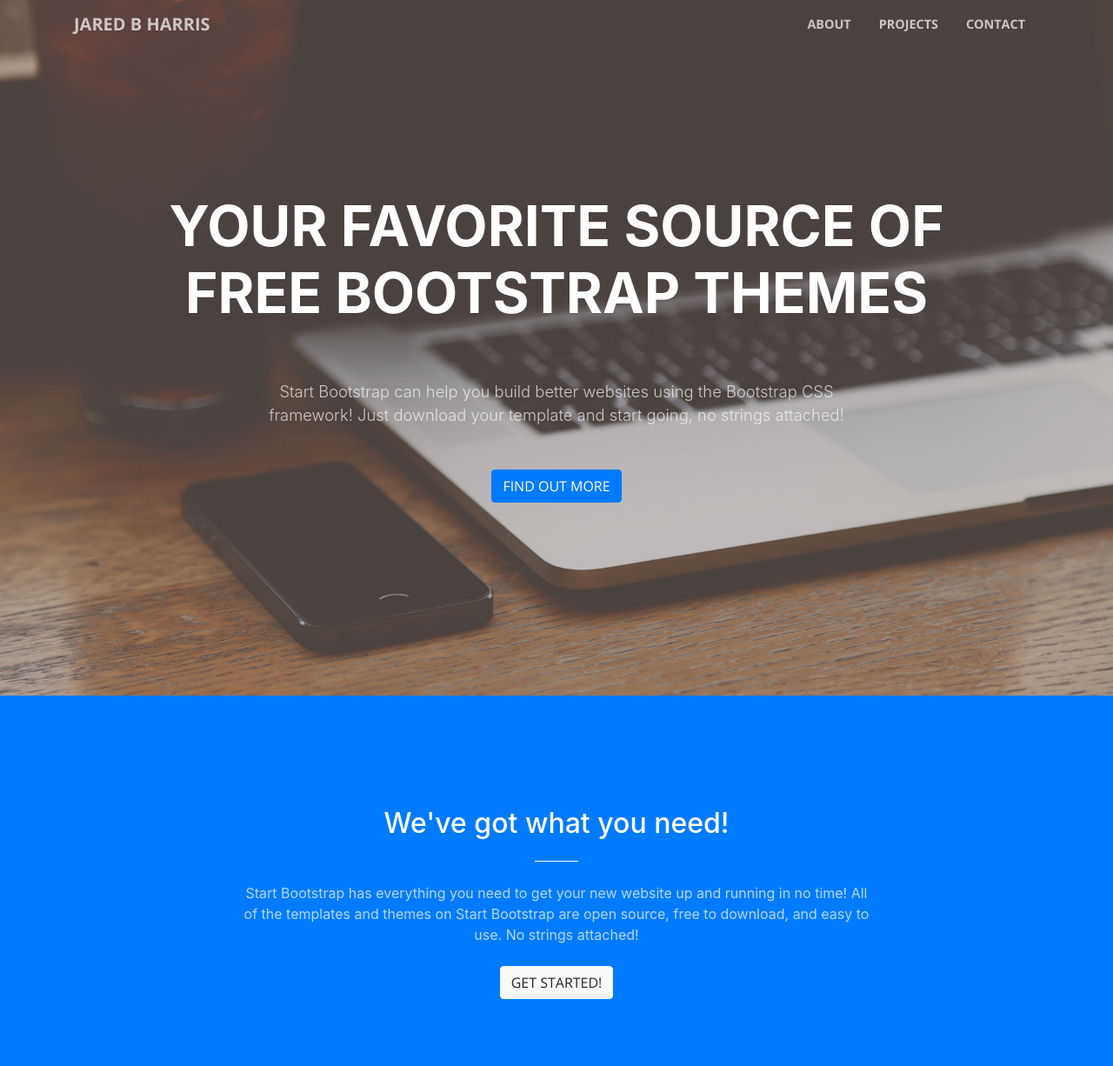
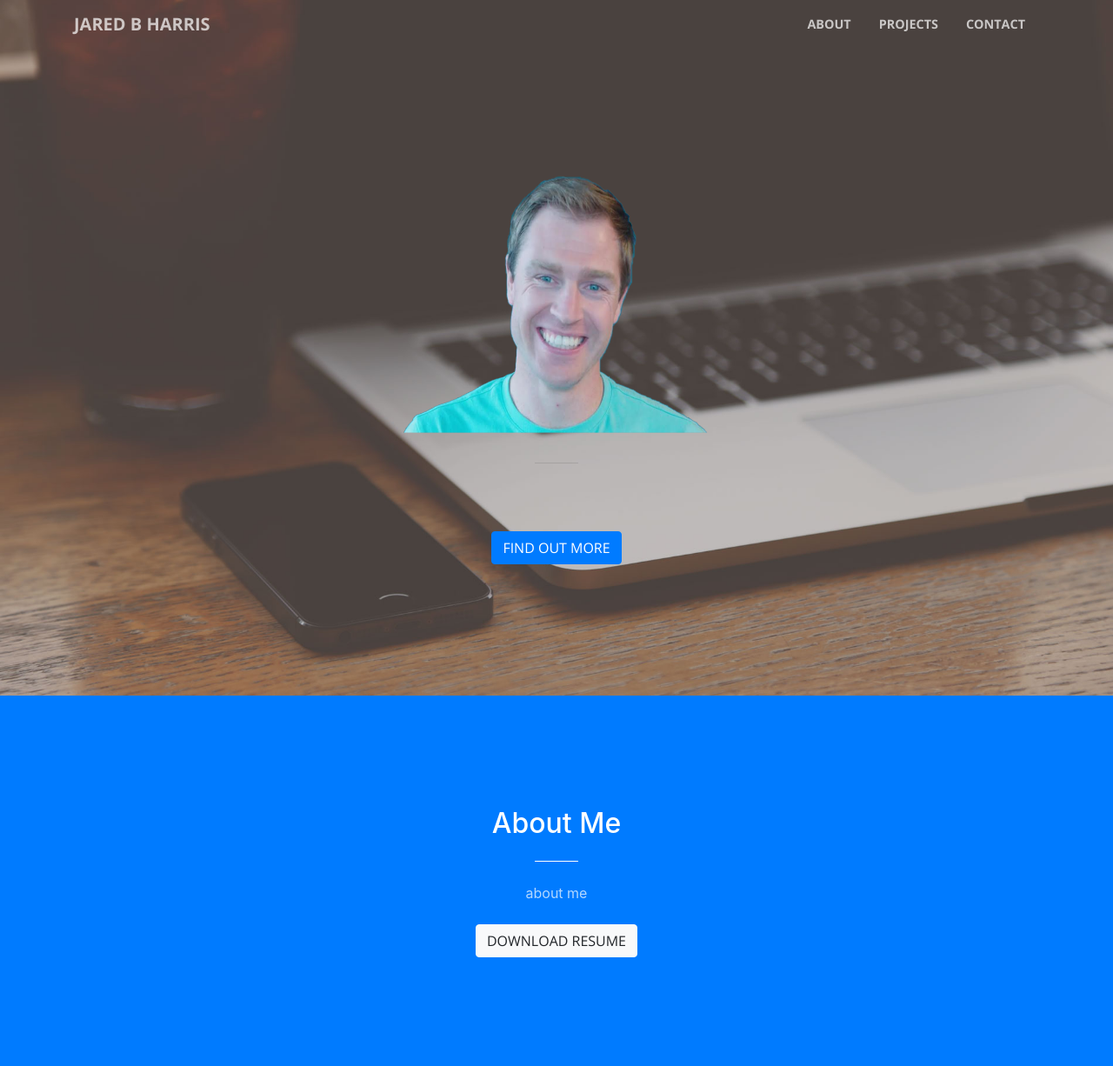
Before and after one commit to aexes3/profile2, a website with bundled scripts: page index.html in a window 1280 px wide. Shown: the top 1226 px of the page at 87% size. Built offline with nearby package versions, Linux system fonts and the light colour scheme; files whose address does not match are found by name.

Commit message:
deleted some text

```diff
--- a/css/creative.css
+++ b/css/creative.css
@@ -12,6 +12,10 @@
 
 body {
   font-family: 'Merriweather', 'Helvetica Neue', Arial, sans-serif;
+}
+
+.center{
+  text-align: center;
 }
 
 hr {
--- a/index.html
+++ b/index.html
@@ -57,12 +57,13 @@
         <div class="row">
           <div class="col-lg-10 mx-auto">
             <h1 class="text-uppercase">
-              <strong>Your Favorite Source of Free Bootstrap Themes</strong>
+              <img class="center" src="img/portfolio/thumbnails/pers.png" width="650" height="350" />
+              <strong></strong> <!-- enter text inside this line -->
             </h1>
             <hr>
           </div>
           <div class="col-lg-8 mx-auto">
-            <p class="text-faded mb-5">Start Bootstrap can help you build better websites using the Bootstrap CSS framework! Just download your template and start going, no strings attached!</p>
+            <p class="text-faded mb-5"></p> <!--enter text inside this line -->
             <a class="btn btn-primary btn-xl js-scroll-trigger" href="#about">Find Out More</a>
           </div>
         </div>
@@ -73,10 +74,10 @@
       <div class="container">
         <div class="row">
           <div class="col-lg-8 mx-auto text-center">
-            <h2 class="section-heading text-white">We've got what you need!</h2>
+            <h2 class="section-heading text-white">About Me</h2>
             <hr class="light my-4">
-            <p class="text-faded mb-4">Start Bootstrap has everything you need to get your new website up and running in no time! All of the templates and themes on Start Bootstrap are open source, free to download, and easy to use. No strings attached!</p>
-            <a class="btn btn-light btn-xl js-scroll-trigger" href="#services">Get Started!</a>
+            <p class="text-faded mb-4">about me</p>
+            <a class="btn btn-light btn-xl js-scroll-trigger" href="#about">Download Resume</a>
           </div>
         </div>
       </div>
```
Also changed, not shown: img/portfolio/thumbnails/pers.png (added).
